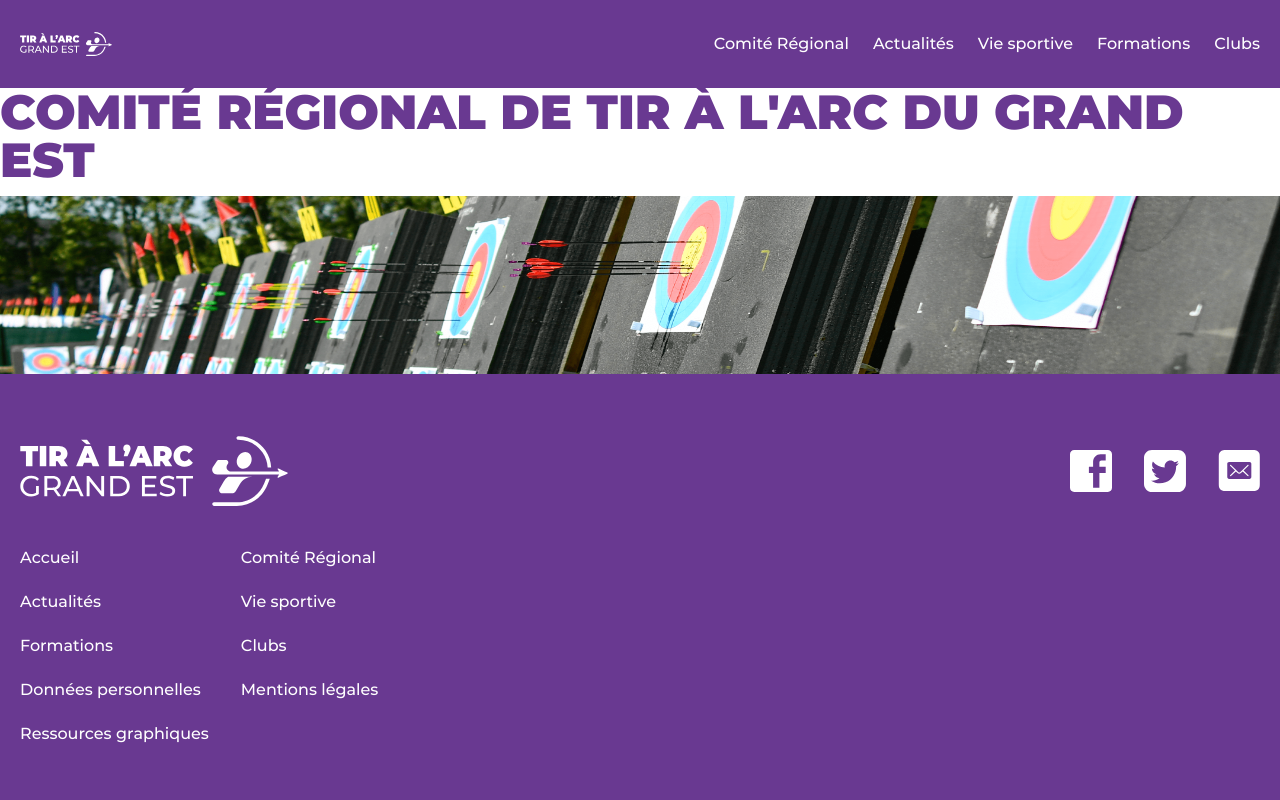
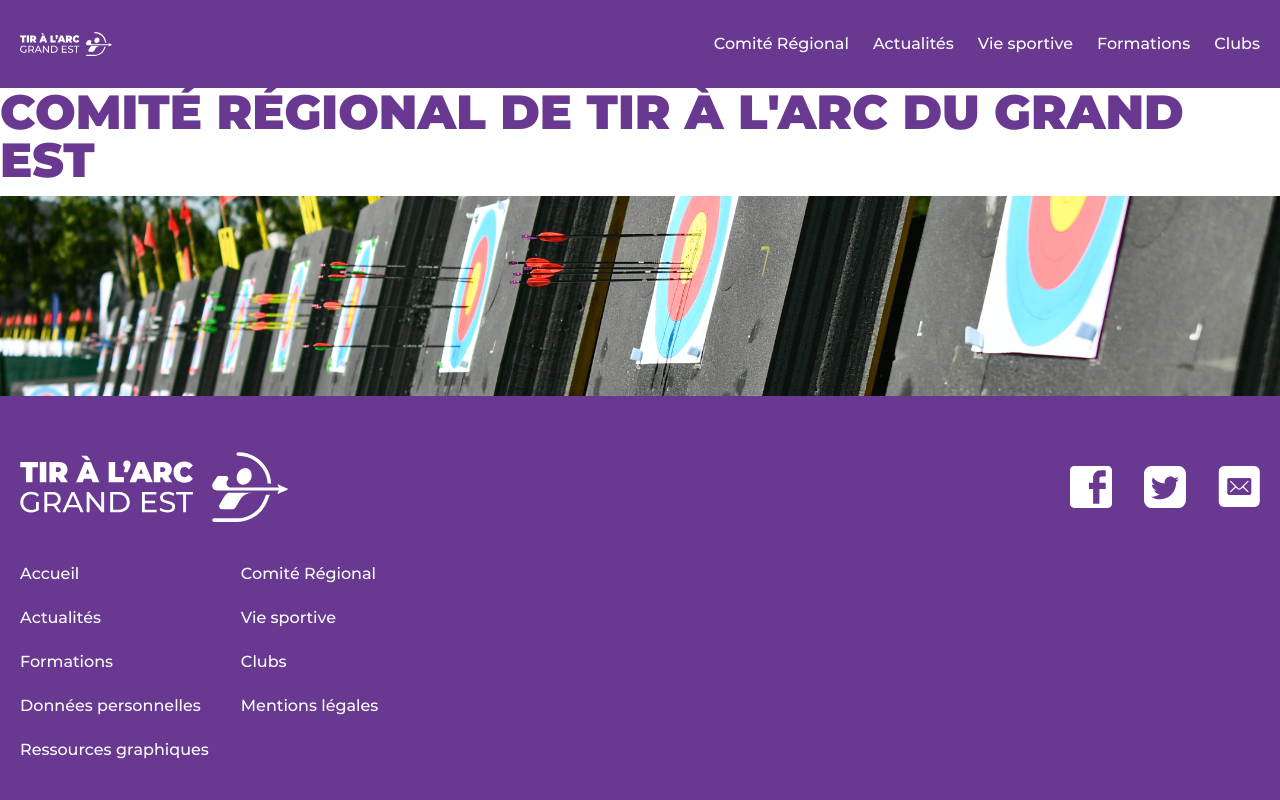
Before and after one commit to Tiralarc-Grand-Est/front-web, a Next.js app: page / in a window 1280 px wide. Shown: the top 800 px of the page. Built offline with nearby package versions, Linux system fonts and the light colour scheme; a web font is replaced by a local one; what @tailwindcss/typography would draw is missing.

Commit message:
Upgrade dependencies

```diff
--- a/components/DownloadCard.tsx
+++ b/components/DownloadCard.tsx
@@ -18,7 +18,7 @@ function DownloadCard({ title, subtitle, href, className }: Props) {
         <a
           target="_blank"
           rel="noopener noreferrer"
-          className="btn btn-primary "
+          className="btn btn-primary"
         >
           Télécharger
         </a>
--- a/components/layout/Footer.tsx
+++ b/components/layout/Footer.tsx
@@ -14,19 +14,22 @@ interface Props {
 export default function Footer({ items }: Props) {
   return (
     <footer className="text-white bg-brand-500">
-      <Image
-        src={backgroundImg}
-        alt="Cibles anglaises sur une compétition"
-        width={1440}
-        height={200}
-      />
+      <div className="relative h-[100px] sm:h-[150px] md:h-[200px]">
+        <Image
+          src={backgroundImg}
+          alt="Cibles anglaises sur une compétition"
+          layout="fill"
+          objectFit="cover"
+          placeholder="blur"
+        />
+      </div>
       <div className="container px-5 py-6 mx-auto md:pb-14">
         <div className="flex flex-row items-center justify-between my-8">
           <Link href="/">
             <a>
               <Logo
                 variant="white"
-                className="md:w-[268px] w-[134px]"
+                className="w-[134px] md:w-[268px]"
                 ariaLabel="Accueil"
               />
             </a>
--- a/components/layout/footer/SocialLinks.tsx
+++ b/components/layout/footer/SocialLinks.tsx
@@ -8,26 +8,29 @@ interface Props {
 }
 
 export default function SocialLinks({ className }: Props) {
+  const liClassName = "mr-4 md:mr-8";
+  const iconClassName = "w-[24px] md:w-[42px]";
+
   return (
     <ul className={`flex flex-row ${className ?? ""}`}>
-      <li className="mr-4 md:mr-8">
+      <li className={liClassName}>
         <Link href="https://www.facebook.com/CRTA.GdEst/">
           <a target="_blank" rel="noopener noreferer">
-            <Facebook className="md:w-[42px] w-[24px]" />
+            <Facebook className={iconClassName} />
           </a>
         </Link>
       </li>
       <li className="mr-4 md:mr-8">
         <Link href="https://twitter.com/CRTA_GrandEst">
           <a target="_blank" rel="noopener noreferer">
-            <Twitter className="md:w-[42px] w-[24px]" />
+            <Twitter className={iconClassName} />
           </a>
         </Link>
       </li>
       <li>
         <Link href="mailto:contact@tiralarc-grand-est.fr">
           <a target="_blank" rel="noopener noreferer">
-            <Email className="md:w-[42px] w-[24px]" />
+            <Email className={iconClassName} />
           </a>
         </Link>
       </li>
--- a/next.config.js
+++ b/next.config.js
@@ -4,7 +4,5 @@ module.exports = {
   trailingSlash: true,
   poweredByHeader: false,
   reactStrictMode: true,
-  sassOptions: {
-    includePaths: [path.join(__dirname, "styles")],
-  },
+  productionBrowserSourceMaps: true
 };
```
Also changed, not shown: package.json (+11 -10 lines), next-env.d.ts, 1 other file (tests, documents, lock files or other folders).
